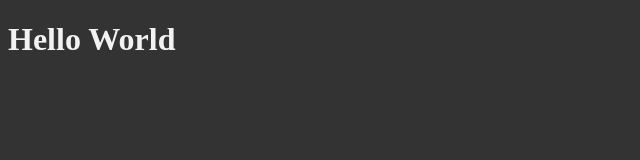
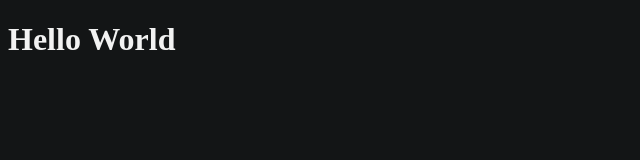
Before and after one commit to torrra/torrra.github.io, a plain HTML site: page index.html in a window 1280 px wide. Shown: the whole page, without its empty margins (0-640 px from the left). Drawn offline with Linux system fonts and the light colour scheme.

Commit message:
CHANGE BACKGROUND COLOR

```diff
--- a/style.css
+++ b/style.css
@@ -1,5 +1,8 @@
 body
 {
-  background-color: #333333;
+  /* background page color */
+  background-color: #131516;
+
+  /* text color */
   color: #f2f2f2;
 }
```
